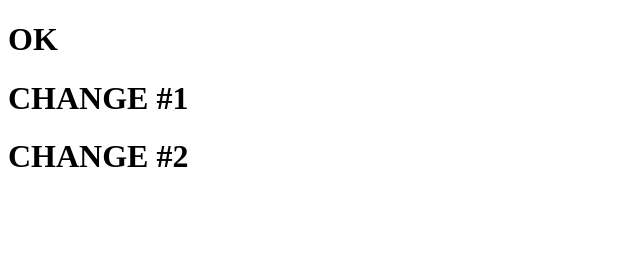
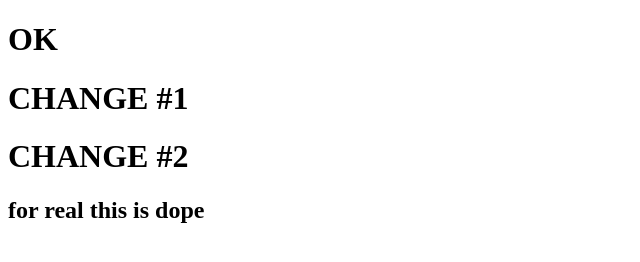
Before and after one commit to k8ericksen/practice, a plain HTML site: page index.html in a window 1280 px wide. Shown: the whole page, without its empty margins (0-640 px from the left). Drawn offline with Linux system fonts and the light colour scheme.

Commit message:
Edited README

```diff
--- a/index.html
+++ b/index.html
@@ -3,4 +3,5 @@
     <h1>OK</h1>
     <h1> CHANGE #1</h1>
     <h1>CHANGE #2</h1>
+    <h2>for real this is dope</h2>
 </html>
```
Also changed, not shown: 1 other file.
